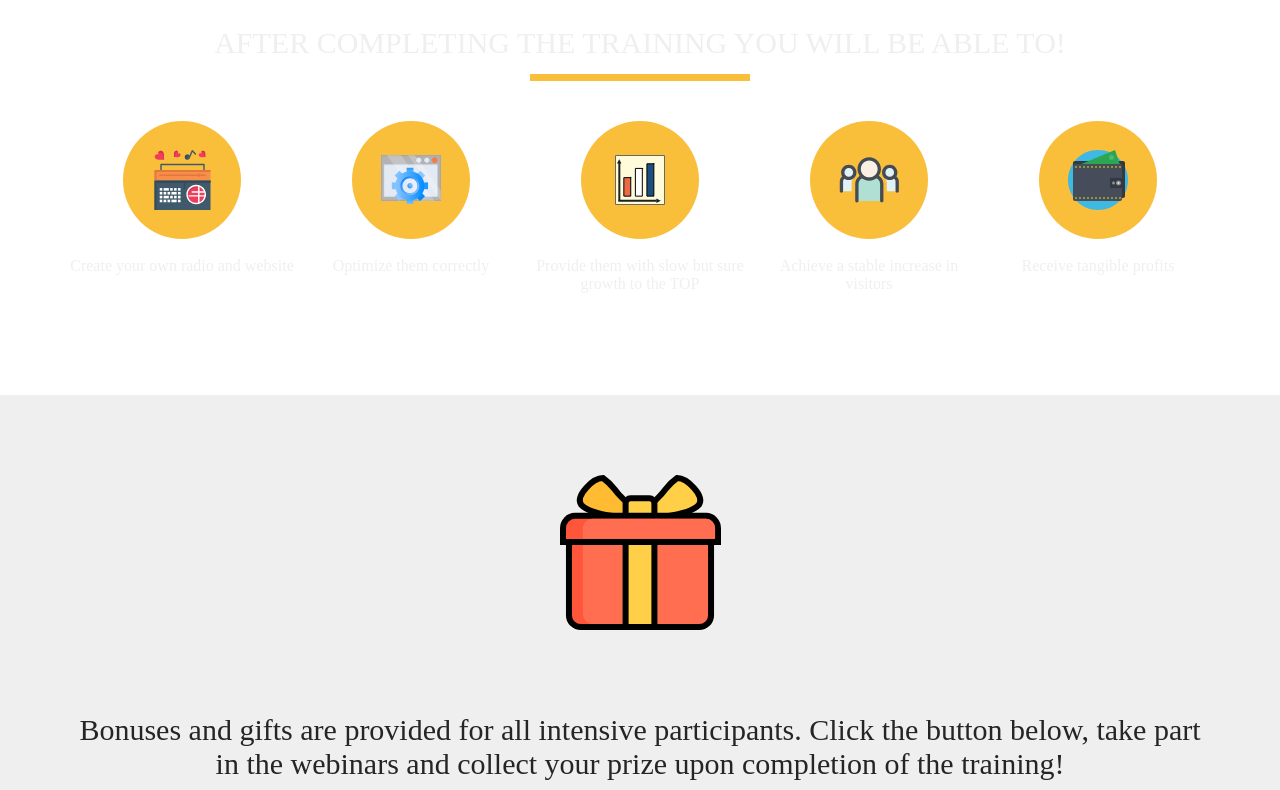
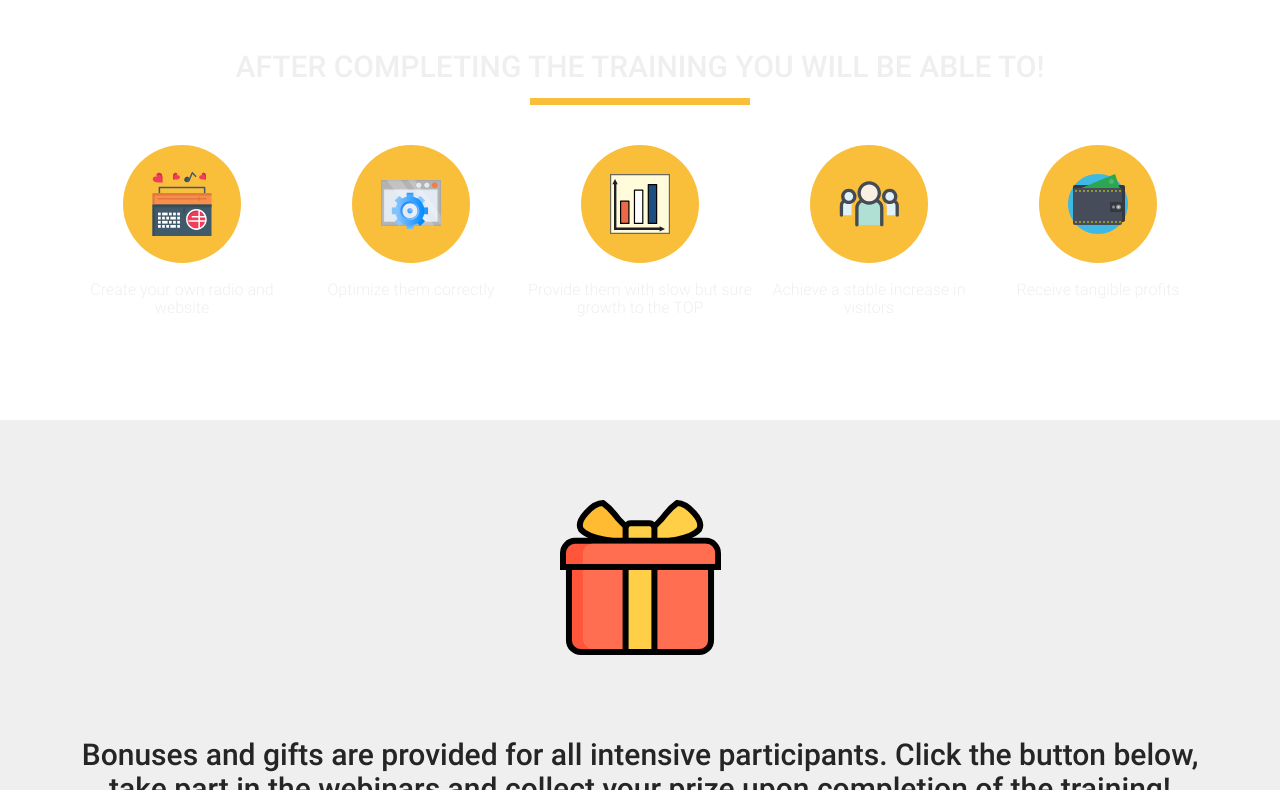
Before and after one commit to BalobanArtem/yourRadio, a plain HTML site: page src/index.html in a window 1280 px wide. Shown: the part 2010-2800 px from the top of the page. Drawn offline with Linux system fonts and the light colour scheme.

Commit message:
07.02.2025 - finish project

```diff
--- /dev/null
+++ b/src/css/fonts.css
@@ -0,0 +1,23 @@
+@font-face {
+    font-family: 'Roboto';
+    src: local('Roboto Light'), local('Roboto-Light'),
+        url('../fonts/Roboto-Light.woff') format('woff');
+    font-weight: 300;
+    font-style: normal;
+}
+
+@font-face {
+    font-family: 'Roboto';
+    src: local('Roboto Medium'), local('Roboto-Medium'),
+        url('../fonts/Roboto-Medium.woff') format('woff');
+    font-weight: 500;
+    font-style: normal;
+}
+
+@font-face {
+    font-family: 'Roboto';
+    src: local('Roboto Black'), local('Roboto-Black'),
+        url('../fonts/Roboto-Black.woff') format('woff');
+    font-weight: 900;
+    font-style: normal;
+}
--- a/src/css/style.css
+++ b/src/css/style.css
@@ -1,7 +1,42 @@
-* {
-    box-sizing: border-box;
+/* * {
     margin: 0;
     padding: 0;
+} */
+
+h1,
+h2,
+h3,
+h4,
+h5,
+figure,
+p,
+ol,
+ul {
+    margin: 0;
+}
+
+ol[role="list"],
+ul[role="list"] {
+    list-style: none;
+    padding-inline: 0;
+}
+
+h1,
+h2,
+h3,
+h4,
+h5 {
+    font-size: inherit;
+    font-weight: inherit;
+}
+
+img {
+    display: block;
+    max-inline-size: 100%;
+}
+
+html {
+    font-family: "Roboto", serif;
 }
 
 .promo {
@@ -49,10 +84,10 @@
     text-transform: uppercase;
     cursor: pointer;
     text-shadow: -1px -1px 0px rgba(0, 0, 0, 0.22);
+    border: none;
 }
 
 .logo__img {
-    display: block;
     margin: 0 auto;
 }
 
@@ -104,7 +139,6 @@
 }
 
 .promo__more-img {
-    display: block;
     margin: 10px auto 0 auto;
 }
 
@@ -178,7 +212,7 @@
     margin-top: 19px;
     color: rgb(255, 255, 255);
     font-size: 16px;
-    font-weight: 500;
+    font-weight: 300;
     text-align: right;
     padding-left: 390px;
     z-index: 2;
@@ -189,6 +223,9 @@
 }
 
 .info__img {
+    width: 615px;
+    height: 350px;
+    object-fit: contain;
     position: absolute;
     top: 93px;
     left: -83px;
@@ -198,6 +235,10 @@
 .skills {
     background: url(../img/secondary_bg.jpg) center center/ cover no-repeat;
     padding: 80px 0 102px 0;
+}
+
+.skills__img {
+    min-width: 60px;
 }
 
 .skills__wrapper {
@@ -241,7 +282,6 @@
 }
 
 .present__img {
-    display: block;
     margin: 0 auto;
 }
 
@@ -262,7 +302,9 @@
 }
 
 .radio__img {
-    display: block;
+    width: 500px;
+    height: 250px;
+    object-fit: cover;
     margin: 0 auto;
 }
 
--- /dev/null
+++ b/src/css/stylesheet.css
@@ -0,0 +1,133 @@
+/* This stylesheet generated by Transfonter (https://transfonter.org) on February 25, 2018 4:00 PM */
+
+@font-face {
+    font-family: 'Roboto';
+    src: url('Roboto-MediumItalic.eot');
+    src: local('Roboto Medium Italic'), local('Roboto-MediumItalic'),
+        url('Roboto-MediumItalic.eot?#iefix') format('embedded-opentype'),
+        url('Roboto-MediumItalic.woff') format('woff'),
+        url('Roboto-MediumItalic.ttf') format('truetype');
+    font-weight: 500;
+    font-style: italic;
+}
+
+@font-face {
+    font-family: 'Roboto';
+    src: url('Roboto-Italic.eot');
+    src: local('Roboto Italic'), local('Roboto-Italic'),
+        url('Roboto-Italic.eot?#iefix') format('embedded-opentype'),
+        url('Roboto-Italic.woff') format('woff'),
+        url('Roboto-Italic.ttf') format('truetype');
+    font-weight: normal;
+    font-style: italic;
+}
+
+@font-face {
+    font-family: 'Roboto';
+    src: url('Roboto-Bold.eot');
+    src: local('Roboto Bold'), local('Roboto-Bold'),
+        url('Roboto-Bold.eot?#iefix') format('embedded-opentype'),
+        url('Roboto-Bold.woff') format('woff'),
+        url('Roboto-Bold.ttf') format('truetype');
+    font-weight: bold;
+    font-style: normal;
+}
+
+@font-face {
+    font-family: 'Roboto';
+    src: url('Roboto-Regular.eot');
+    src: local('Roboto'), local('Roboto-Regular'),
+        url('Roboto-Regular.eot?#iefix') format('embedded-opentype'),
+        url('Roboto-Regular.woff') format('woff'),
+        url('Roboto-Regular.ttf') format('truetype');
+    font-weight: normal;
+    font-style: normal;
+}
+
+@font-face {
+    font-family: 'Roboto';
+    src: url('Roboto-Medium.eot');
+    src: local('Roboto Medium'), local('Roboto-Medium'),
+        url('Roboto-Medium.eot?#iefix') format('embedded-opentype'),
+        url('Roboto-Medium.woff') format('woff'),
+        url('Roboto-Medium.ttf') format('truetype');
+    font-weight: 500;
+    font-style: normal;
+}
+
+@font-face {
+    font-family: 'Roboto';
+    src: url('Roboto-BoldItalic.eot');
+    src: local('Roboto Bold Italic'), local('Roboto-BoldItalic'),
+        url('Roboto-BoldItalic.eot?#iefix') format('embedded-opentype'),
+        url('Roboto-BoldItalic.woff') format('woff'),
+        url('Roboto-BoldItalic.ttf') format('truetype');
+    font-weight: bold;
+    font-style: italic;
+}
+
+@font-face {
+    font-family: 'Roboto';
+    src: url('Roboto-ThinItalic.eot');
+    src: local('Roboto Thin Italic'), local('Roboto-ThinItalic'),
+        url('Roboto-ThinItalic.eot?#iefix') format('embedded-opentype'),
+        url('Roboto-ThinItalic.woff') format('woff'),
+        url('Roboto-ThinItalic.ttf') format('truetype');
+    font-weight: 100;
+    font-style: italic;
+}
+
+@font-face {
+    font-family: 'Roboto';
+    src: url('Roboto-Black.eot');
+    src: local('Roboto Black'), local('Roboto-Black'),
+        url('Roboto-Black.eot?#iefix') format('embedded-opentype'),
+        url('Roboto-Black.woff') format('woff'),
+        url('Roboto-Black.ttf') format('truetype');
+    font-weight: 900;
+    font-style: normal;
+}
+
+@font-face {
+    font-family: 'Roboto';
+    src: url('Roboto-Light.eot');
+    src: local('Roboto Light'), local('Roboto-Light'),
+        url('Roboto-Light.eot?#iefix') format('embedded-opentype'),
+        url('Roboto-Light.woff') format('woff'),
+        url('Roboto-Light.ttf') format('truetype');
+    font-weight: 300;
+    font-style: normal;
+}
+
+@font-face {
+    font-family: 'Roboto';
+    src: url('Roboto-LightItalic.eot');
+    src: local('Roboto Light Italic'), local('Roboto-LightItalic'),
+        url('Roboto-LightItalic.eot?#iefix') format('embedded-opentype'),
+        url('Roboto-LightItalic.woff') format('woff'),
+        url('Roboto-LightItalic.ttf') format('truetype');
+    font-weight: 300;
+    font-style: italic;
+}
+
+@font-face {
+    font-family: 'Roboto';
+    src: url('Roboto-BlackItalic.eot');
+    src: local('Roboto Black Italic'), local('Roboto-BlackItalic'),
+        url('Roboto-BlackItalic.eot?#iefix') format('embedded-opentype'),
+        url('Roboto-BlackItalic.woff') format('woff'),
+        url('Roboto-BlackItalic.ttf') format('truetype');
+    font-weight: 900;
+    font-style: italic;
+}
+
+@font-face {
+    font-family: 'Roboto';
+    src: url('Roboto-Thin.eot');
+    src: local('Roboto Thin'), local('Roboto-Thin'),
+        url('Roboto-Thin.eot?#iefix') format('embedded-opentype'),
+        url('Roboto-Thin.woff') format('woff'),
+        url('Roboto-Thin.ttf') format('truetype');
+    font-weight: 100;
+    font-style: normal;
+}
--- a/src/index.html
+++ b/src/index.html
@@ -5,7 +5,9 @@
     <meta charset="UTF-8">
     <meta http-equiv="X-UA-Compatible" content="IE=edge">
     <meta name="viewport" content="width=device-width, initial-scale=1.0">
-    <title>Document</title>
+    <title>Radio</title>
+    <link rel="stylesheet" href="css/modern-normalize.min.css">
+    <link rel="stylesheet" href="css/fonts.css">
     <link rel="stylesheet" href="css/style.css">
 </head>
 
@@ -138,15 +140,14 @@
                 <div class="radio__wrapper">
                     <h3 class="title title__sub">The first webinar will BE:</h3>
                     <h3 class="title title__main">September 10 at 20:00 GTM+0</h3>
-                    <p class="radio__text">Hurry up to register, the number of places is limited!</p>
+                    <p class="radio__text">Hurry up to register, the nu
                 </div>
-            </div>
         </section>
 
         <footer class="footer">
             <div class="container">
-                    <a href="" class="footer__link" target="_blank">Support  |  Privacy Policy</a>
-                    <br><a href="tel:099 792 99 89" class="footer__link">+38 099 792 99 89</a>
+                <a href="" class="footer__link" target="_blank">Support | Privacy Policy</a>
+                <br><a href="tel:099 792 99 89" class="footer__link">+38 099 792 99 89</a>
             </div>
         </footer>
     </main>
```
Also changed, not shown: src/css/modern-normalize.min.css (added, +9 -0 lines), src/fonts/Roboto-Black.woff (added), src/fonts/Roboto-Light.woff (added), src/fonts/Roboto-Medium.woff (added).
